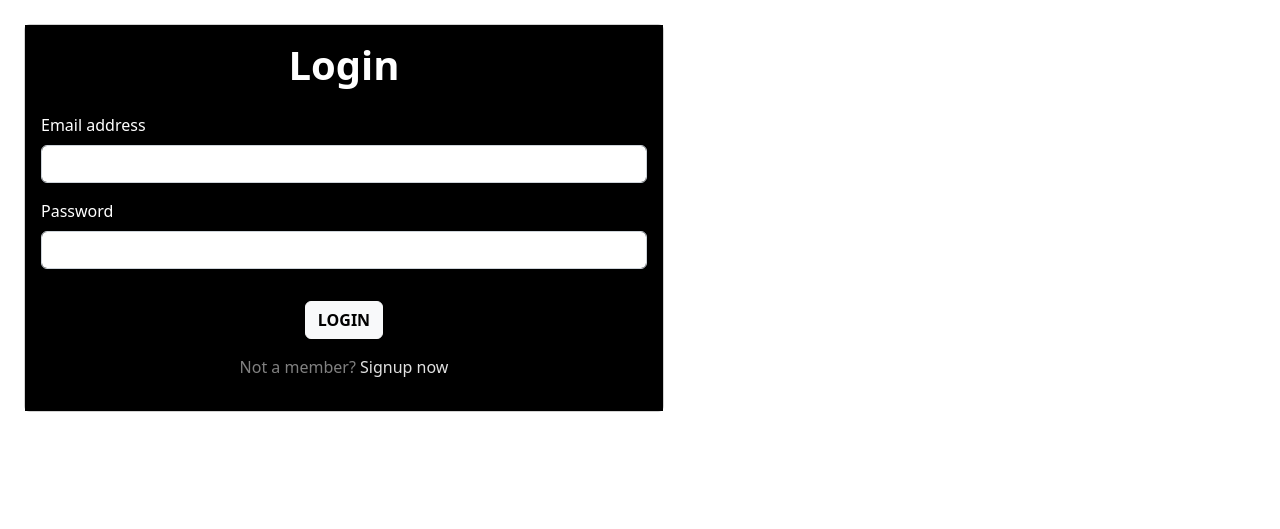
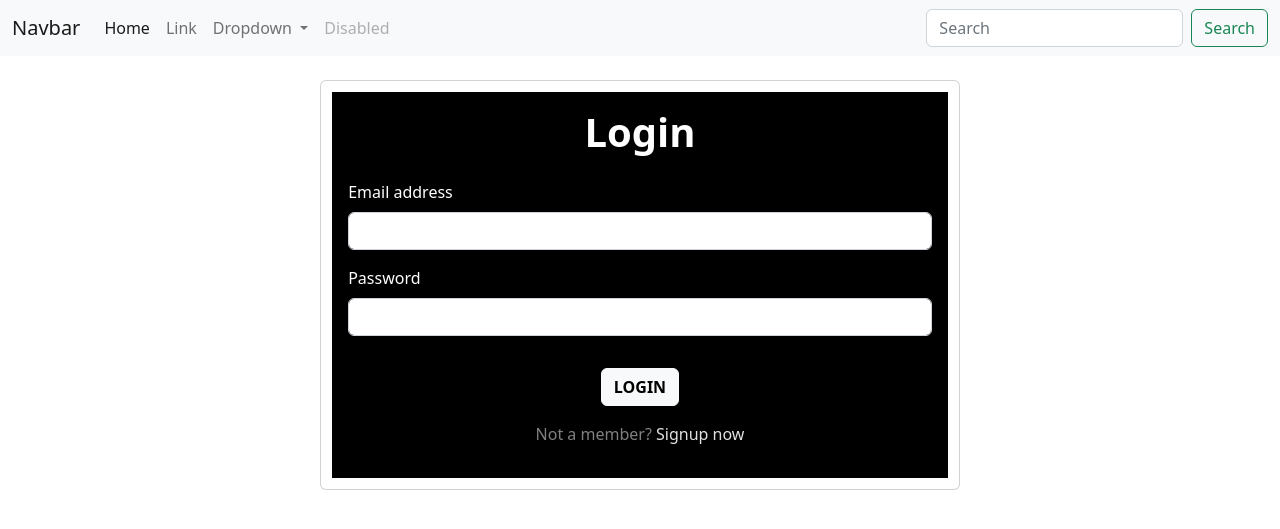
Before and after one commit to SuperGhostSama/Origin-Gamer-Admin, a PHP site: page /login.html in a window 1280 px wide. Shown: the top 529 px of the page. Run offline with PHP 8.4, Linux system fonts and the light colour scheme.

Commit message:
Finished tweaking the login and SingUp Pages and made them responsive

```diff
--- a/login.html
+++ b/login.html
@@ -10,7 +10,45 @@
     <title>LogIn Origin Game</title>
 </head>
 <body>
-    <div class="card mt-4 ms-4 " >
+                    <!-- NAVBAR -->
+    <nav class="navbar navbar-expand-lg navbar-light bg-light">
+        <div class="container-fluid">
+          <a class="navbar-brand" href="#">Navbar</a>
+          <button class="navbar-toggler" type="button" data-bs-toggle="collapse" data-bs-target="#navbarSupportedContent" aria-controls="navbarSupportedContent" aria-expanded="false" aria-label="Toggle navigation">
+            <span class="navbar-toggler-icon"></span>
+          </button>
+          <div class="collapse navbar-collapse" id="navbarSupportedContent">
+            <ul class="navbar-nav me-auto mb-2 mb-lg-0">
+              <li class="nav-item">
+                <a class="nav-link active" aria-current="page" href="#">Home</a>
+              </li>
+              <li class="nav-item">
+                <a class="nav-link" href="#">Link</a>
+              </li>
+              <li class="nav-item dropdown">
+                <a class="nav-link dropdown-toggle" href="#" id="navbarDropdown" role="button" data-bs-toggle="dropdown" aria-expanded="false">
+                  Dropdown
+                </a>
+                <ul class="dropdown-menu" aria-labelledby="navbarDropdown">
+                  <li><a class="dropdown-item" href="#">Action</a></li>
+                  <li><a class="dropdown-item" href="#">Another action</a></li>
+                  <li><hr class="dropdown-divider"></li>
+                  <li><a class="dropdown-item" href="#">Something else here</a></li>
+                </ul>
+              </li>
+              <li class="nav-item">
+                <a class="nav-link disabled" href="#" tabindex="-1" aria-disabled="true">Disabled</a>
+              </li>
+            </ul>
+            <form class="d-flex">
+              <input class="form-control me-2" type="search" placeholder="Search" aria-label="Search">
+              <button class="btn btn-outline-success" type="submit">Search</button>
+            </form>
+          </div>
+        </div>
+      </nav>
+                 <!-- LOGIN -->
+    <div class="card mt-4 mx-auto col-12 col-sm-6 " >
         <div class="card-body">
                 <h1 class="text-center fw-bold">Login</h1>
                 <form>
--- a/style.css
+++ b/style.css
@@ -1,7 +1,7 @@
 /*Working on The login and sign up landing page*/
 .card{
-    width: 50%;
-    /* align-items: center; */
+
+    padding: 0.7rem;
 
 }
 .card-body{
```
Also changed, not shown: signup.html (+40 -1 lines).
